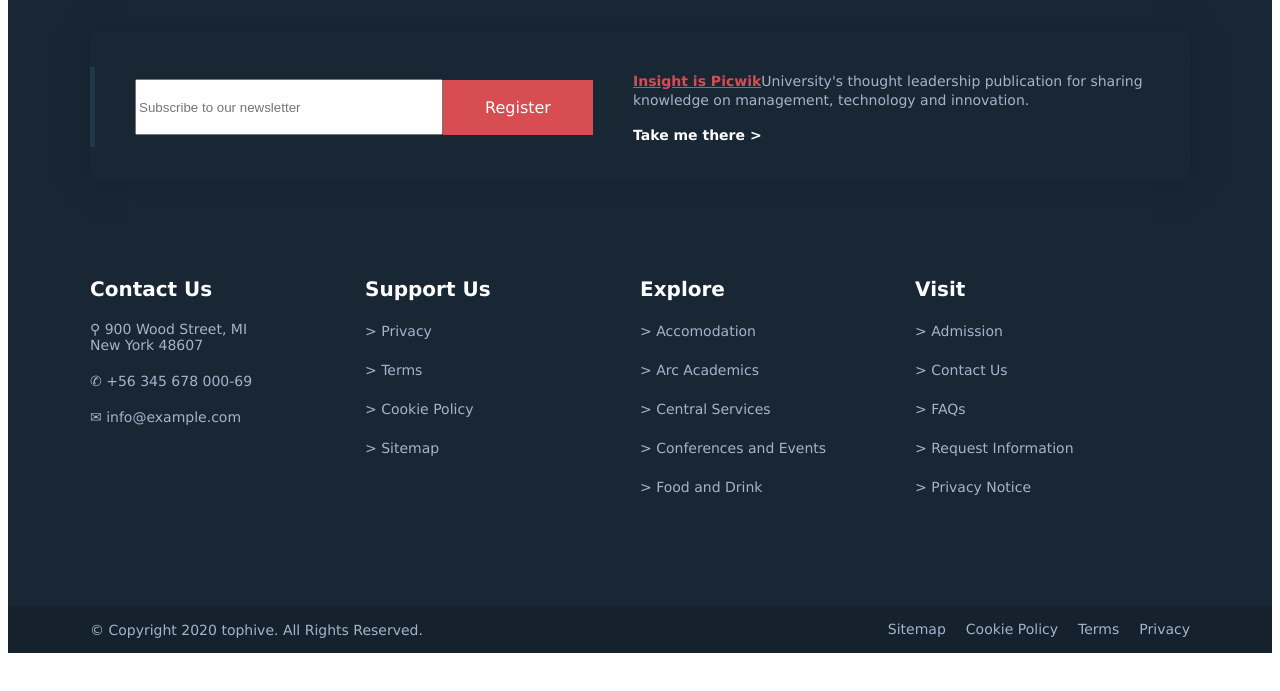
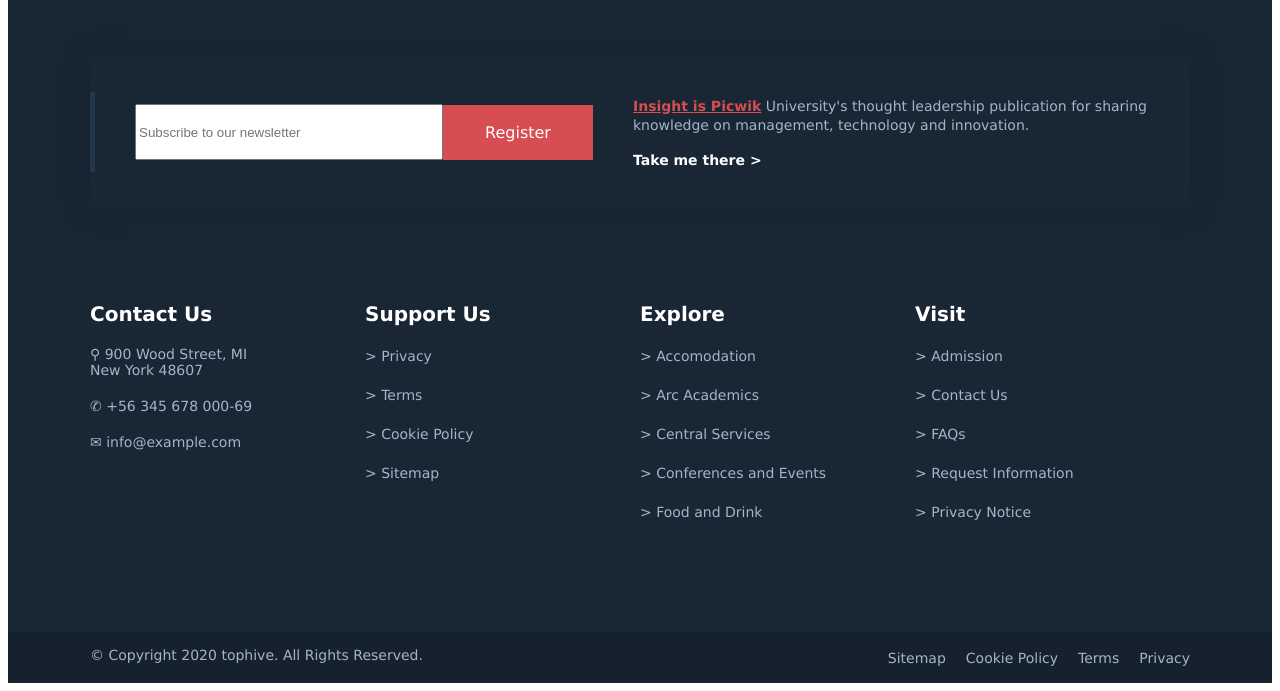
Before and after one commit to dragsec/proj-html-vuejs, a website: page index.html in a window 1280 px wide. Shown: the part 4354-5045 px from the top of the page. Before the commit the page ends 5015 px from the top, so only its background shows below. Drawn offline with nearby package versions, Linux system fonts and the light colour scheme.

Commit message:
not bad2

```diff
--- a/app.css
+++ b/app.css
@@ -321,7 +321,7 @@ header {
   margin-top: 50px;
 }
 .containerG > div {
-  height: 400px;
+  height: 425px;
   width: 340px;
   display: inline-block;
 
@@ -450,6 +450,9 @@ header {
   float: right;
   padding-left: 20px;
 }
+.copycontainer  > p > a{
+  text-decoration: none;
+}
 
 
 
--- a/index.html
+++ b/index.html
@@ -196,7 +196,7 @@
 
                 <div>
                     <p>
-                        <span class="textsmaller redtext textbold"><u>Insight is Picwik</u></span><span class="textsmaller greytext">University's thought leadership publication for sharing <br>
+                        <span class="textsmaller redtext textbold"><u>Insight is Picwik</u> </span><span class="textsmaller greytext"> University's thought leadership publication for sharing <br>
                         knowledge on management, technology and innovation.
                         </span>
                     </p>
@@ -219,7 +219,7 @@
 
                     <p v-for="link in SupportArray" class="footfoot">
                         <a :href="link.url" v-if="link.url">
-                            {{link.text}}
+                            > {{link.text}}
                         </a>
                     </p>
                 </div>
@@ -229,7 +229,7 @@
 
                     <p v-for="link in ExploreArray" class="footfoot">
                         <a :href="link.url" v-if="link.url">
-                            {{link.text}}
+                            > {{link.text}}
                         </a>
                     </p>
                 </div>
@@ -239,7 +239,7 @@
 
                     <p v-for="link in VisitArray" class="footfoot">
                         <a :href="link.url" v-if="link.url">
-                            {{link.text}}
+                            > {{link.text}}
                         </a>
                     </p>
                 </div>
@@ -254,10 +254,16 @@
                     © Copyright 2020 tophive. All Rights Reserved.
                 </div>
 
-                <p class="greytext textsmaller">Privacy</p>
+                <p v-for="link in SupportArray">
+                    <a href="link in SupportArray" class="greytext textsmaller">
+                        {{link.text}}
+                    </a>
+                </p>
+
+                <!-- <p class="greytext textsmaller">Privacy</p>
                 <p class="greytext textsmaller">Terms</p>
                 <p class="greytext textsmaller">Cookie Policy</p>
-                <p class="greytext textsmaller">Sitemap</p>
+                <p class="greytext textsmaller">Sitemap</p> -->
             </div>
         </div>
     </footer>
--- a/myScript.js
+++ b/myScript.js
@@ -37,22 +37,22 @@ var app2 = new Vue ({
             SupportArray:[
 
                 {
-                text: "> Privacy",
-                url: "#"
-                },
-
-                {
-                    text:"> Terms",
+                    text: "Privacy",
                     url: "#"
                 },
 
                 {
-                    text:"> Cookie Policy",
+                    text:"Terms",
+                    url: "#"
+                },
+
+                {
+                    text:"Cookie Policy",
                     url:"#",
                 },
 
                 {
-                    text:"> Sitemap",
+                    text:"Sitemap",
                     url:"#",
                 },
 
@@ -60,27 +60,27 @@ var app2 = new Vue ({
 
             ExploreArray:[
                 {
-                    text: "> Accomodation",
+                    text: "Accomodation",
                     url: "#"
                 },
 
                 {
-                    text: "> Arc Academics",
+                    text: "Arc Academics",
                     url: "#"
                 },
 
                 {
-                    text: "> Central Services",
+                    text: "Central Services",
                     url: "#"
                 },
 
                 {
-                    text: "> Conferences and Events",
+                    text: "Conferences and Events",
                     url: "#"
                 },
 
                 {
-                    text: "> Food and Drink",
+                    text: "Food and Drink",
                     url: "#"
                 },
 
@@ -88,30 +88,31 @@ var app2 = new Vue ({
 
             VisitArray:[
                 {
-                    text: "> Admission",
+                    text: "Admission",
                     url: "#"
                 },
 
                 {
-                    text: "> Contact Us",
+                    text: "Contact Us",
                     url: "#"
                 },
 
                 {
-                    text: "> FAQs",
+                    text: "FAQs",
                     url: "#"
                 },
 
                 {
-                    text: "> Request Information",
+                    text: "Request Information",
                     url: "#"
                 },
 
                 {
-                    text: "> Privacy Notice",
+                    text: "Privacy Notice",
                     url: "#"
                 },
 
             ],
+
         },
 })
```
